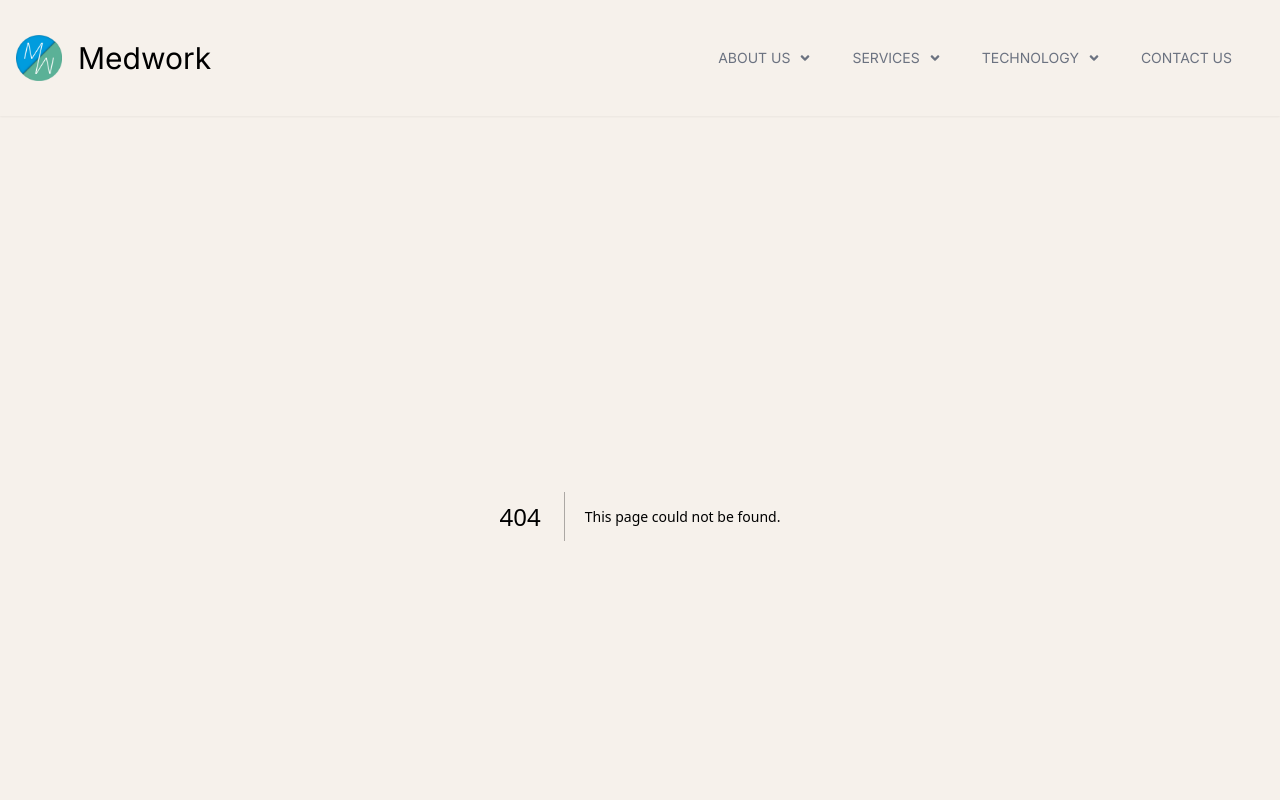
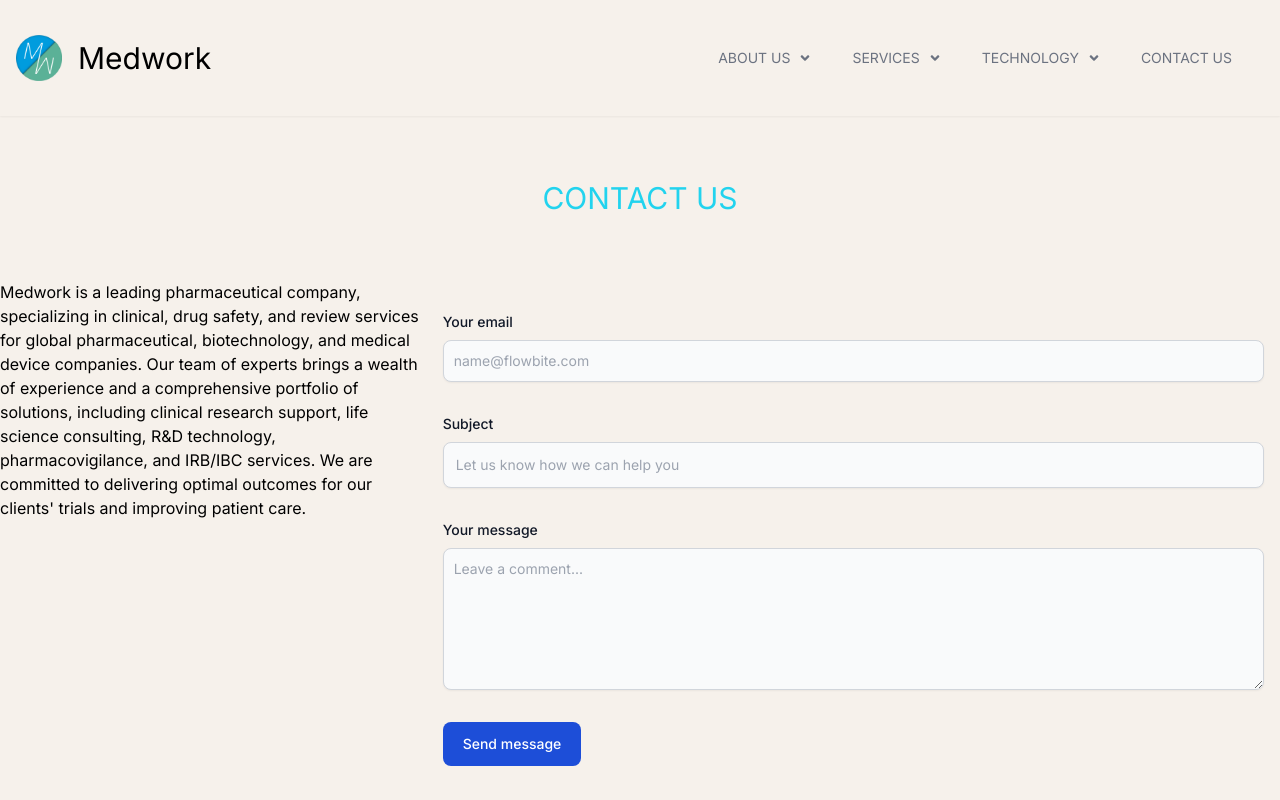
Before and after one commit to Medwork-CRO/webpage, a Next.js app: page /contact-us in a window 1280 px wide. Before the commit this address had no page. Shown: the top 800 px of the page. Built offline with nearby package versions, Linux system fonts and the light colour scheme.

Commit message:
Update tailwind and contact us page

```diff
--- a/src/components/MemberCard.tsx
+++ b/src/components/MemberCard.tsx
@@ -17,7 +17,7 @@ function MemberCard({
           backgroundImage: "url('https://i.ibb.co/FWggPq1/banner.png')",
         }}
       >
-        <div className="absolute -bottom-12 flex h-[136px] w-[136px] items-center justify-center rounded-full border-[4px] border-white bg-pink-400">
+        <div className="absolute -bottom-12 flex h-[136px] w-[136px] items-center justify-center rounded-full border-[4px]">
           {/* <img
             className="h-full w-full rounded-full"
             src="https://i.ibb.co/6YbS9ff/avatar11.png"
--- /dev/null
+++ b/src/pages/contact-us/index.tsx
@@ -0,0 +1,82 @@
+import MemberCard from "@/components/MemberCard";
+import Title from "@/components/Title";
+
+function OurTeam() {
+  return (
+    <div className="flex flex-col gap-16 pt-16 text-black">
+      <Title title={"CONTACT US"} />
+      <div className="flex">
+        <div className="w-1/3">
+          Medwork is a leading pharmaceutical company, specializing in clinical,
+          drug safety, and review services for global pharmaceutical,
+          biotechnology, and medical device companies. Our team of experts
+          brings a wealth of experience and a comprehensive portfolio of
+          solutions, including clinical research support, life science
+          consulting, R&D technology, pharmacovigilance, and IRB/IBC services.
+          We are committed to delivering optimal outcomes for our clients'
+          trials and improving patient care.
+        </div>
+        <div className="w-2/3">
+          <section>
+            <div className="mx-auto max-w-screen-md px-4 py-8 lg:py-16">
+              <form action="#" className="space-y-8">
+                <div>
+                  <label
+                    htmlFor="email"
+                    className="mb-2 block text-sm font-medium text-gray-900 dark:text-gray-300"
+                  >
+                    Your email
+                  </label>
+                  <input
+                    type="email"
+                    id="email"
+                    className="dark:shadow-sm-light block w-full rounded-lg border border-gray-300 bg-gray-50 p-2.5 text-sm text-gray-900 shadow-sm focus:border-primary-500 focus:ring-primary-500 dark:border-gray-600 dark:bg-gray-700 dark:text-white dark:placeholder-gray-400 dark:focus:border-primary-500 dark:focus:ring-primary-500"
+                    placeholder="name@flowbite.com"
+                    required
+                  />
+                </div>
+                <div>
+                  <label
+                    htmlFor="subject"
+                    className="mb-2 block text-sm font-medium text-gray-900 dark:text-gray-300"
+                  >
+                    Subject
+                  </label>
+                  <input
+                    type="text"
+                    id="subject"
+                    className="dark:shadow-sm-light block w-full rounded-lg border border-gray-300 bg-gray-50 p-3 text-sm text-gray-900 shadow-sm focus:border-primary-500 focus:ring-primary-500 dark:border-gray-600 dark:bg-gray-700 dark:text-white dark:placeholder-gray-400 dark:focus:border-primary-500 dark:focus:ring-primary-500"
+                    placeholder="Let us know how we can help you"
+                    required
+                  />
+                </div>
+                <div className="sm:col-span-2">
+                  <label
+                    htmlFor="message"
+                    className="mb-2 block text-sm font-medium text-gray-900 dark:text-gray-400"
+                  >
+                    Your message
+                  </label>
+                  <textarea
+                    id="message"
+                    rows={6}
+                    className="block w-full rounded-lg border border-gray-300 bg-gray-50 p-2.5 text-sm text-gray-900 shadow-sm focus:border-primary-500 focus:ring-primary-500 dark:border-gray-600 dark:bg-gray-700 dark:text-white dark:placeholder-gray-400 dark:focus:border-primary-500 dark:focus:ring-primary-500"
+                    placeholder="Leave a comment..."
+                  ></textarea>
+                </div>
+                <button
+                  type="submit"
+                  className="rounded-lg bg-primary-700 px-5 py-3 text-center text-sm font-medium text-white hover:bg-primary-800 focus:outline-none focus:ring-4 focus:ring-primary-300 dark:bg-primary-600 dark:hover:bg-primary-700 dark:focus:ring-primary-800 sm:w-fit"
+                >
+                  Send message
+                </button>
+              </form>
+            </div>
+          </section>
+        </div>
+      </div>
+    </div>
+  );
+}
+
+export default OurTeam;
--- a/tailwind.config.js
+++ b/tailwind.config.js
@@ -9,9 +9,58 @@ module.exports = {
     "./src/**/*.{js,ts,jsx,tsx}",
   ],
   theme: {
-    extend: {},
+    extend: {
+      colors: {
+        primary: {
+          50: "#eff6ff",
+          100: "#dbeafe",
+          200: "#bfdbfe",
+          300: "#93c5fd",
+          400: "#60a5fa",
+          500: "#3b82f6",
+          600: "#2563eb",
+          700: "#1d4ed8",
+          800: "#1e40af",
+          900: "#1e3a8a",
+        },
+      },
+    },
     fontFamily: {
       sans: ["var(--font-inter)", ...fontFamily.sans],
+      body: [
+        "Inter",
+        "ui-sans-serif",
+        "system-ui",
+        "-apple-system",
+        "system-ui",
+        "Segoe UI",
+        "Roboto",
+        "Helvetica Neue",
+        "Arial",
+        "Noto Sans",
+        "sans-serif",
+        "Apple Color Emoji",
+        "Segoe UI Emoji",
+        "Segoe UI Symbol",
+        "Noto Color Emoji",
+      ],
+      sans: [
+        "Inter",
+        "ui-sans-serif",
+        "system-ui",
+        "-apple-system",
+        "system-ui",
+        "Segoe UI",
+        "Roboto",
+        "Helvetica Neue",
+        "Arial",
+        "Noto Sans",
+        "sans-serif",
+        "Apple Color Emoji",
+        "Segoe UI Emoji",
+        "Segoe UI Symbol",
+        "Noto Color Emoji",
+      ],
     },
     screens: {
       tn: "216px",
```
